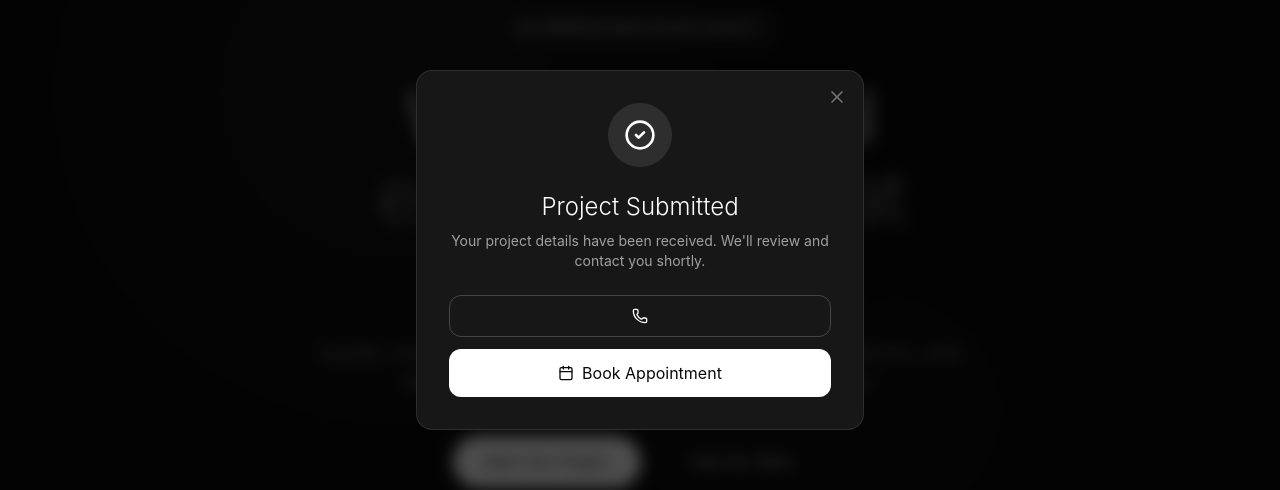
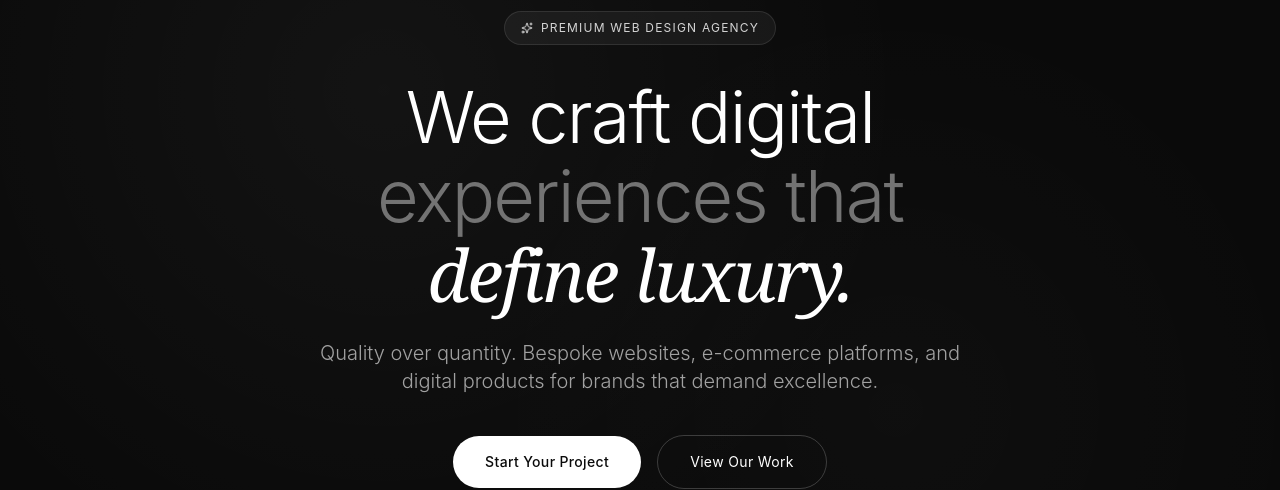
Before and after one commit to Web-Dev-Krish/Premium-Development-website, a React (Vite) app: page / in a window 1280 px wide. Shown: the part 150-640 px from the top of the page. Built offline with nearby package versions, Linux system fonts and the light colour scheme; no server answers.

Commit message:
Update Home.tsx

```diff
--- a/src/pages/Home.tsx
+++ b/src/pages/Home.tsx
@@ -9,7 +9,6 @@ import FAQ from '../components/FAQ';
 import LeadForm from '../components/LeadForm';
 import Footer from '../components/Footer';
 import AboutUs from '../components/AboutUs';
-import SuccessModal from '../components/SuccessModal';
 import SkinEffects from '../components/SkinEffects';
 
 export default function Home() {
@@ -56,7 +55,6 @@ export default function Home() {
       <Services />
       <LeadForm settings={settings} />
       <FAQ />
-      <SuccessModal/>
       <Footer settings={settings} />
     </div>
   );
```
